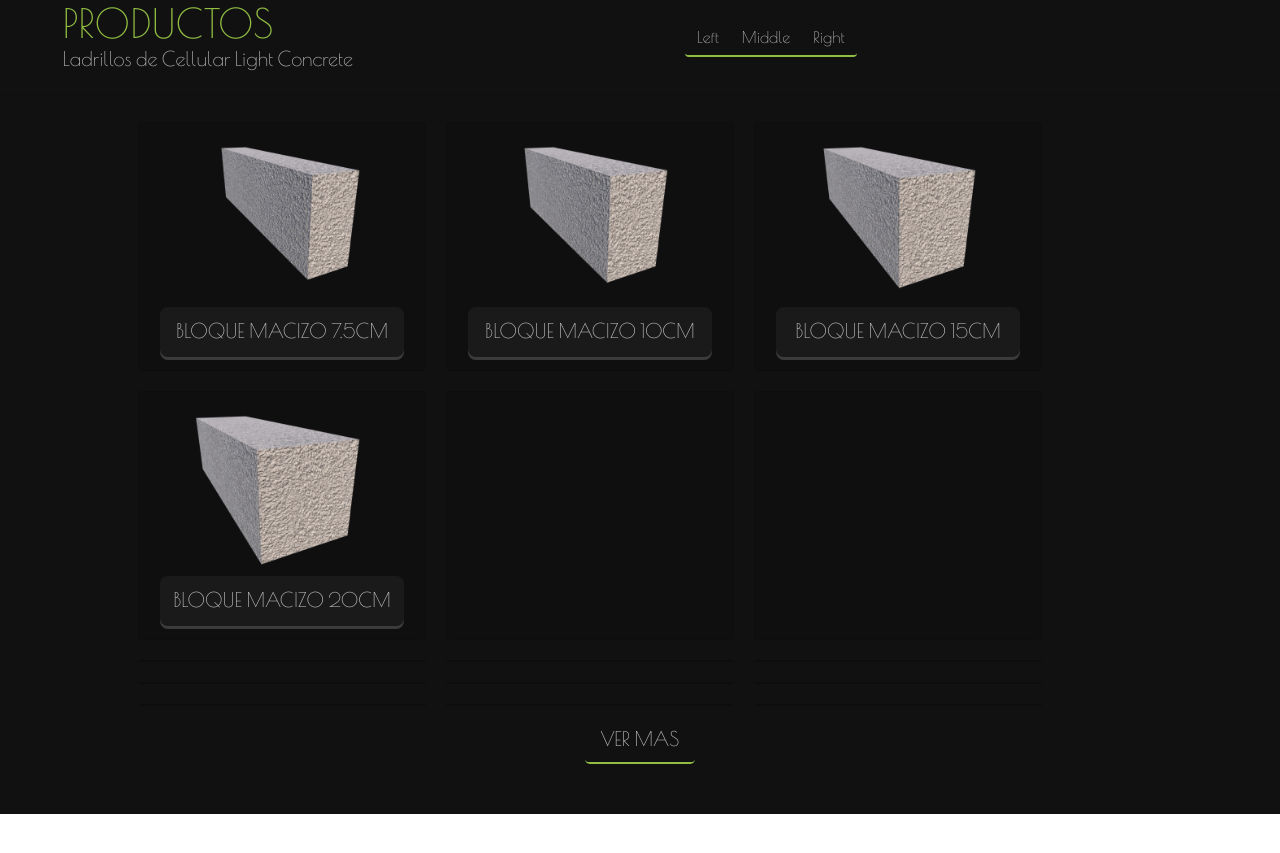
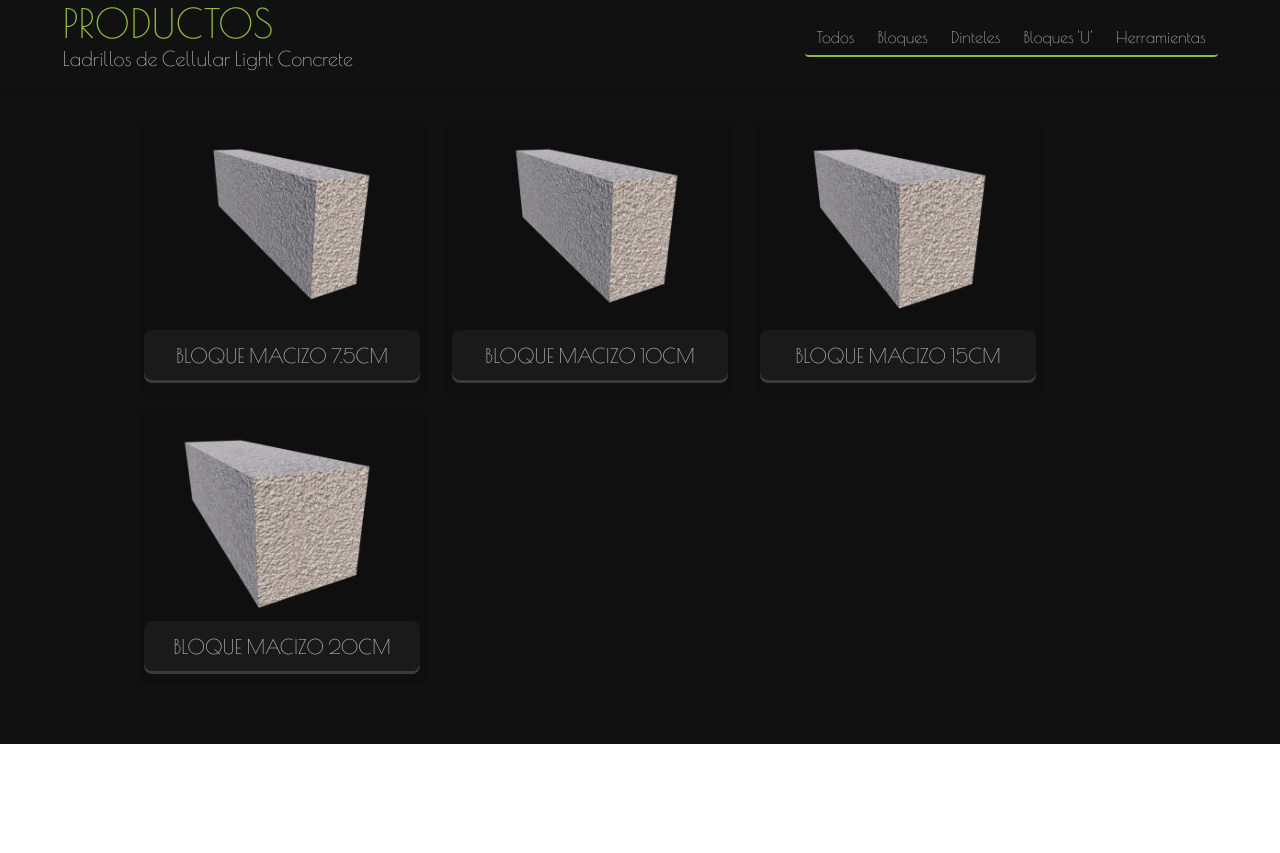
Before and after one commit to nachofilippi/Reblock, an Angular app: page /index in a window 1280 px wide. Shown: the part 1680-2533 px from the top of the page. Built offline with nearby package versions, Linux system fonts and the light colour scheme.

Commit message:
Mejora de productos actualizada. Faltaria corregir cards

```diff
--- a/src/app/components/productos/productos.component.html
+++ b/src/app/components/productos/productos.component.html
@@ -8,19 +8,21 @@
       </h1>
     </div>
     <div class="col-sm-6">
-      <div class="btn-group" style="margin-top:20px; margin-left:30px" role="group" aria-label="Basic example">
-        <button type="button" class="btn btn-secondary boton-verde">Left</button>
-        <button type="button" class="btn btn-secondary boton-verde">Middle</button>
-        <button type="button" class="btn btn-secondary boton-verde">Right</button>
+      <div class="btn-group" style="margin-top:20px; margin-right:10%;float: right;" role="group" aria-label="Basic example">
+        <button type="button" class="btn btn-secondary boton-verde" (click)="activarTodos()">Todos</button>
+        <button type="button" class="btn btn-secondary boton-verde" (click)="activarBloque()">Bloques</button>
+        <button type="button" class="btn btn-secondary boton-verde" (click)="activarDintel()">Dinteles</button>
+        <button type="button" class="btn btn-secondary boton-verde" (click)="activarBloqueU()">Bloques 'U'</button>
+        <button type="button" class="btn btn-secondary boton-verde" (click)="activarHerramienta()">Herramientas</button>
       </div>
     </div>
   </div>
   <hr>
 
   <div class="row animated fadeIn" style="margin-left: 10%">
-    <div class="card cajonImagen col-sm-6" style="background-color: #00000011; max-width: 18rem; margin:10px" *ngFor="let producto of productos; let i = index">
-      <div *ngIf="!this.mostrar">
-        <div *ngIf="i<4">
+    <div class="cajonImagen" style="background-color: #00000011; max-width: 18rem; margin:10px" *ngFor="let producto of productos; let i = index">
+      <div *ngIf="bloqueActivo">
+        <div *ngIf="producto.Tipo == 'Bloque'">
           <button (click)="verProducto(i)" type="button" class="noBackground">
             <img class="card-img-top " type="img" [src]="producto.Img" [alt]="producto.Nombre" (click)="verProducto(i)">
             <h5 class="card-title text-center texto-gris titulo">{{ producto.Nombre }}</h5>
@@ -28,31 +30,49 @@
           </button>
         </div>
       </div>
-      <div *ngIf="this.mostrar">
+      <div *ngIf="bloqueUActivo">
+        <div *ngIf="producto.Tipo == 'BloqueU'">
+          <button (click)="verProducto(i)" type="button" class="noBackground">
+            <img class="card-img-top " type="img" [src]="producto.Img" [alt]="producto.Nombre" (click)="verProducto(i)">
+            <h5 class="card-title text-center texto-gris titulo">{{ producto.Nombre }}</h5>
+            <div class="imagenBoton"></div>
+          </button>
+        </div>
+      </div>
+      <div *ngIf="dintelActivo">
+        <div *ngIf="producto.Tipo == 'Dintel'">
+          <button (click)="verProducto(i)" type="button" class="noBackground">
+            <img class="card-img-top " type="img" [src]="producto.Img" [alt]="producto.Nombre" (click)="verProducto(i)">
+            <h5 class="card-title text-center texto-gris titulo">{{ producto.Nombre }}</h5>
+            <div class="imagenBoton"></div>
+          </button>
+        </div>
+      </div>
+      <div *ngIf="herramientaActivo">
+        <div *ngIf="producto.Tipo == 'Herramienta'" >
+          <button (click)="verProducto(i)" type="button" class="noBackground">
+            <img class="card-img-top " type="img" [src]="producto.Img" [alt]="producto.Nombre" (click)="verProducto(i)">
+            <h5 class="card-title text-center texto-gris titulo">{{ producto.Nombre }}</h5>
+            <div class="imagenBoton"></div>
+          </button>
+        </div>
+      </div>
+      <div *ngIf="todosActivo">
         <button (click)="verProducto(i)" type="button" class="noBackground">
           <img class="card-img-top " type="img" [src]="producto.Img" [alt]="producto.Nombre" (click)="verProducto(i)">
           <h5 class="card-title text-center texto-gris titulo">{{ producto.Nombre }}</h5>
           <div class="imagenBoton"></div>
         </button>
       </div>
-
-
       <!-- <div class="texto-gris cajaDescriptiva">
 
-        <p class="card-text text-center" style="color: #bbbbbb;">
-          {{producto.Altura}} {{producto.Longitud}} {{producto.Ancho}}
-          <br> {{producto.Fecha}}
-        </p>
-      </div> -->
+            <p class="card-text text-center" style="color: #bbbbbb;">
+              {{producto.Altura}} {{producto.Longitud}} {{producto.Ancho}}
+              <br> {{producto.Fecha}}
+            </p>
+        </div> -->
       <!-- <a [routerLink]="['/producto',i]" class="btn btn-outline-secondary btn-block">Ver mas...</a> -->
     </div>
   </div>
-  <div class="centrar" *ngIf="!this.mostrar">
-    <button type="button" class="btn btn-lg btn-outline text-center boton-verde" style="text-align:center" (click)="cambio()">VER
-      MAS</button>
-  </div>
-  <div class="centrar" *ngIf="this.mostrar">
-    <button type="button" class="btn btn-lg btn-outline text-center boton-verde" style="text-align:center" (click)="cambio()">VER
-      MENOS</button>
-  </div>
+
 </div>
--- a/src/app/components/productos/productos.component.ts
+++ b/src/app/components/productos/productos.component.ts
@@ -1,5 +1,5 @@
 import { Component, OnInit } from '@angular/core';
-import { ProductosService, Producto } from "../../servicios/productos.service" ;
+import { ProductosService, Producto } from '../../servicios/productos.service' ;
 import { Router } from '@angular/router';
 
 @Component({
@@ -10,6 +10,11 @@ import { Router } from '@angular/router';
 export class ProductosComponent implements OnInit {
 
   productos: Producto[] = [];
+  bloqueActivo: boolean = true;
+  bloqueUActivo: boolean = false;
+  dintelActivo: boolean = false;
+  herramientaActivo: boolean = false;
+  todosActivo: boolean = false;
   mostrar = false;
 
   constructor(private _productosService: ProductosService,
@@ -26,12 +31,42 @@ export class ProductosComponent implements OnInit {
     // console.log(idx);
     this.router.navigate(['/producto', idx]);
   }
-  cambio() {
-    console.log('cambio',this.mostrar);
-    if ( this.mostrar === true ) {
-      this.mostrar = false;
-    } else {
-      this.mostrar = true;
-    }
+
+  activarBloque() {
+    this.bloqueActivo = true;
+    this.bloqueUActivo = false;
+    this.dintelActivo = false;
+    this.herramientaActivo = false;
+    this.todosActivo = false;
+    console.log('bloque activo', this.bloqueActivo);
+  }
+
+  activarBloqueU() {
+    this.bloqueActivo = false;
+    this.bloqueUActivo = true;
+    this.dintelActivo = false;
+    this.herramientaActivo = false;
+    this.todosActivo = false;
+  }
+  activarDintel() {
+    this.bloqueActivo = false;
+    this.bloqueUActivo = false;
+    this.dintelActivo = true;
+    this.herramientaActivo = false;
+    this.todosActivo = false;
+  }
+  activarHerramienta() {
+    this.bloqueActivo = false;
+    this.bloqueUActivo = false;
+    this.dintelActivo = false;
+    this.herramientaActivo = true;
+    this.todosActivo = false;
+  }
+  activarTodos() {
+    this.bloqueActivo = false;
+    this.bloqueUActivo = false;
+    this.dintelActivo = false;
+    this.herramientaActivo = false;
+    this.todosActivo = true;
   }
 }
--- a/src/app/servicios/productos.service.ts
+++ b/src/app/servicios/productos.service.ts
@@ -1,153 +1,169 @@
 import { Injectable } from '@angular/core';
+import { m } from '@angular/core/src/render3';
 
 @Injectable()
 export class ProductosService {
 
   private productos: Producto[] = [
     {
-      Nombre: "BLOQUE MACIZO 7.5CM",
-      Altura: "Altura: 25cm",
-      Longitud: "Longitud: 60cm",
-      Ancho: "Ancho: 10cm",
-      Img: "assets/img/bloque7.png",
-      Descripcion:"Ladrillo de concreto celular liviano"
+      Nombre: 'BLOQUE MACIZO 7.5CM',
+      Altura: 'Altura: 25cm',
+      Longitud: 'Longitud: 60cm',
+      Ancho: 'Ancho: 10cm',
+      Img: 'assets/img/bloque7.png',
+      Descripcion: 'Ladrillo de concreto celular liviano',
+      Tipo: 'Bloque'
     },
     {
-      Nombre: "BLOQUE MACIZO 10CM",
-      Altura: "Altura: 25cm",
-      Longitud: "Longitud: 60cm",
-      Ancho: "Ancho: 10cm",
-      Img: "assets/img/bloque10.png",
-      Descripcion:"Ladrillo de concreto celular liviano"
+      Nombre: 'BLOQUE MACIZO 10CM',
+      Altura: 'Altura: 25cm',
+      Longitud: 'Longitud: 60cm',
+      Ancho: 'Ancho: 10cm',
+      Img: 'assets/img/bloque10.png',
+      Descripcion: 'Ladrillo de concreto celular liviano',
+      Tipo: 'Bloque'
     },
     {
-      Nombre: "BLOQUE MACIZO 15CM",
-      Altura: "Altura: 25cm",
-      Longitud: "Longitud: 60cm",
-      Ancho: "Ancho: 15cm",
-      Img: "assets/img/bloque15.png",
-      Descripcion:"Ladrillo de concreto celular liviano"
+      Nombre: 'BLOQUE MACIZO 15CM',
+      Altura: 'Altura: 25cm',
+      Longitud: 'Longitud: 60cm',
+      Ancho: 'Ancho: 15cm',
+      Img: 'assets/img/bloque15.png',
+      Descripcion: 'Ladrillo de concreto celular liviano',
+      Tipo: 'Bloque'
     },
     {
-      Nombre: "BLOQUE MACIZO 20CM",
-      Altura: "Altura: 25cm",
-      Longitud: "Longitud: 60cm",
-      Ancho: "Ancho: 20cm",
-      Img: "assets/img/bloque20.png",
-      Descripcion:"Ladrillo de concreto celular liviano"
+      Nombre: 'BLOQUE MACIZO 20CM',
+      Altura: 'Altura: 25cm',
+      Longitud: 'Longitud: 60cm',
+      Ancho: 'Ancho: 20cm',
+      Img: 'assets/img/bloque20.png',
+      Descripcion: 'Ladrillo de concreto celular liviano',
+      Tipo: 'Bloque'
     },
     {
-      Nombre: "DINTEL 10CM ",
-      Altura: "Altura: 25cm",
-      Longitud: "Longitud: 150cm/200cm",
-      Ancho: "Ancho: 10cm",
-      Img: "assets/img/dintel10.png",
-      Descripcion:"Ladrillo de concreto celular liviano"
+      Nombre: 'DINTEL 10CM ',
+      Altura: 'Altura: 25cm',
+      Longitud: 'Longitud: 150cm/200cm',
+      Ancho: 'Ancho: 10cm',
+      Img: 'assets/img/dintel10.png',
+      Descripcion: 'Ladrillo de concreto celular liviano',
+      Tipo: 'Dintel'
     },
     {
-      Nombre: "DINTEL 15CM ",
-      Altura: "Altura: 25cm",
-      Longitud: "Longitud: 150cm/200cm/250cm",
-      Ancho: "Ancho: 10cm",
-      Img: "assets/img/dintel15.png",
-      Descripcion:"Ladrillo de concreto celular liviano"
+      Nombre: 'DINTEL 15CM ',
+      Altura: 'Altura: 25cm',
+      Longitud: 'Longitud: 150cm/200cm/250cm',
+      Ancho: 'Ancho: 10cm',
+      Img: 'assets/img/dintel15.png',
+      Descripcion: 'Ladrillo de concreto celular liviano',
+      Tipo: 'Dintel'
     },
     {
-      Nombre: "DINTEL 20CM ",
-      Altura: "Altura: 25cm",
-      Longitud: "Longitud: 150cm/200cm/250cm",
-      Ancho: "Ancho: 10cm",
-      Img: "assets/img/dintel20.png",
-      Descripcion:"Ladrillo de concreto celular liviano"
+      Nombre: 'DINTEL 20CM ',
+      Altura: 'Altura: 25cm',
+      Longitud: 'Longitud: 150cm/200cm/250cm',
+      Ancho: 'Ancho: 10cm',
+      Img: 'assets/img/dintel20.png',
+      Descripcion: 'Ladrillo de concreto celular liviano',
+      Tipo: 'Dintel'
     },
     {
-      Nombre: "BLOQUE 'U' 15CM ",
-      Altura: "Altura: 25cm",
-      Longitud: "Longitud: 60cm",
-      Ancho: "Ancho: 15cm",
-      Img: "assets/img/bloqueU15.png",
-      Descripcion:"Ladrillo de concreto celular liviano"
+      Nombre: 'BLOQUE \'U\' 15CM ',
+      Altura: 'Altura: 25cm',
+      Longitud: 'Longitud: 60cm',
+      Ancho: 'Ancho: 15cm',
+      Img: 'assets/img/bloqueU15.png',
+      Descripcion: 'Ladrillo de concreto celular liviano',
+      Tipo: 'BloqueU'
     },
     {
-      Nombre: "BLOQUE 'U' 20CM ",
-      Altura: "Altura: 25cm",
-      Longitud: "Longitud: 60cm",
-      Ancho: "Ancho: 20cm",
-      Img: "assets/img/bloqueU20.png",
-      Descripcion:"Ladrillo de concreto celular liviano"
+      Nombre: 'BLOQUE \'U\' 20CM ',
+      Altura: 'Altura: 25cm',
+      Longitud: 'Longitud: 60cm',
+      Ancho: 'Ancho: 20cm',
+      Img: 'assets/img/bloqueU20.png',
+      Descripcion: 'Ladrillo de concreto celular liviano',
+      Tipo: 'BloqueU'
     },
     {
-      Nombre: "MAZA DE GOMA",
-      Altura: "",
-      Longitud: "",
-      Ancho: "",
-      Img: "assets/img/maza.png",
-      Descripcion: "Evita el ruido excesivo y garantiza la vida del remachador."
+      Nombre: 'MAZA DE GOMA',
+      Altura: '',
+      Longitud: '',
+      Ancho: '',
+      Img: 'assets/img/maza.png',
+      Descripcion: 'Evita el ruido excesivo y garantiza la vida del remachador.',
+      Tipo: 'Herramienta'
     },
     {
-      Nombre: "FRATACHO DE PIEDRA",
-      Altura: "",
-      Longitud: "",
-      Ancho: "",
-      Img: "assets/img/fratacho.png",
-      Descripcion: "Mampostería,cerámicos y ladrillos."
+      Nombre: 'FRATACHO DE PIEDRA',
+      Altura: '',
+      Longitud: '',
+      Ancho: '',
+      Img: 'assets/img/fratacho.png',
+      Descripcion: 'Mampostería,cerámicos y ladrillos.',
+      Tipo: 'Herramienta'
     },
     {
-      Nombre: "RASQUETA",
-      Altura: "",
-      Longitud: "",
-      Ancho: "",
-      Img: "assets/img/espatula.png",
-      Descripcion: "Lámina de acero profesional de multiuso."
+      Nombre: 'RASQUETA',
+      Altura: '',
+      Longitud: '',
+      Ancho: '',
+      Img: 'assets/img/espatula.png',
+      Descripcion: 'Lámina de acero profesional de multiuso.',
+      Tipo: 'Herramienta'
     },
     {
-      Nombre: "CUCHARA",
-      Altura: "",
-      Longitud: "",
-      Ancho: "",
-      Img: "assets/img/pala.png",
-      Descripcion: "Mango de madera y empuñadura de hierro."
+      Nombre: 'CUCHARA',
+      Altura: '',
+      Longitud: '',
+      Ancho: '',
+      Img: 'assets/img/pala.png',
+      Descripcion: 'Mango de madera y empuñadura de hierro.',
+      Tipo: 'Herramienta'
     },
     {
-      Nombre: "MALLA REFORZADA",
-      Altura: "",
-      Longitud: "",
-      Ancho: "",
-      Img: "assets/img/malla.png",
-      Descripcion: "Material de construcción de hierro utilizado en obras."
+      Nombre: 'MALLA REFORZADA',
+      Altura: '',
+      Longitud: '',
+      Ancho: '',
+      Img: 'assets/img/malla.png',
+      Descripcion: 'Material de construcción de hierro utilizado en obras.',
+      Tipo: 'Herramienta'
     },
     {
-      Nombre: "SERRUCHO",
-      Altura: "",
-      Longitud: "",
-      Ancho: "",
-      Img: "assets/img/serrucho.png",
-      Descripcion: "Lamina de acero y mango de madera."
+      Nombre: 'SERRUCHO',
+      Altura: '',
+      Longitud: '',
+      Ancho: '',
+      Img: 'assets/img/serrucho.png',
+      Descripcion: 'Lamina de acero y mango de madera.',
+      Tipo: 'Herramienta'
     }
   ];
 
 
   constructor() {
-    console.log("Servicio listo!!");
+    console.log('Servicio listo!!');
   }
 
-  getProductos():Producto[]{
+  getProductos(): Producto[] {
     return this.productos;
   }
-  getProducto( idx: string){
+  getProducto( idx: string) {
 
       return this.productos [idx];
   }
 
-  buscarProducto ( termino :string ){
+  buscarProducto ( termino: string ) {
 
-      let productosArr:Producto[] = [];
+      const productosArr: Producto[] = [];
       termino = termino.toLowerCase();
 
-      for( let producto of this.productos ){
-          let Nombre = producto.Nombre.toLowerCase();
-          if(Nombre.indexOf( termino ) >= 0 ){
-              productosArr.push(producto)
+      for ( const producto of this.productos ) {
+          const Nombre = producto.Nombre.toLowerCase();
+          if (Nombre.indexOf( termino ) >= 0 ) {
+              productosArr.push(producto);
           }
       }
       return productosArr;
@@ -155,11 +171,12 @@ export class ProductosService {
 
 }
 
-export interface Producto{
+export interface Producto {
   Nombre: string;
   Altura: string;
   Longitud: string;
   Ancho: string;
   Img: string;
   Descripcion: string;
+  Tipo: string;
 }
--- a/tslint.json
+++ b/tslint.json
@@ -61,7 +61,7 @@
     "no-empty-interface": true,
     "no-eval": true,
     "no-inferrable-types": [
-      true,
+      false,
       "ignore-params"
     ],
     "no-misused-new": true,
```
